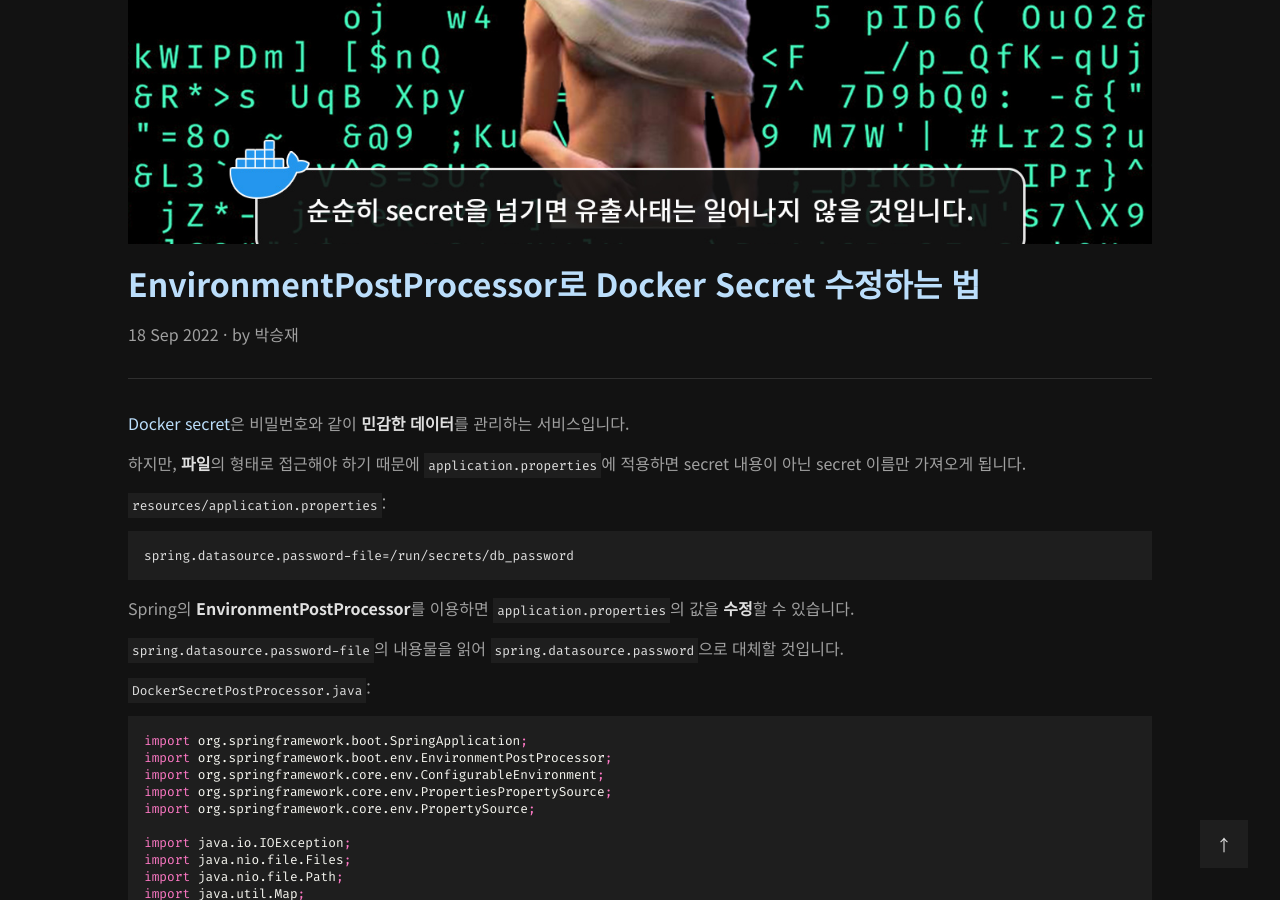
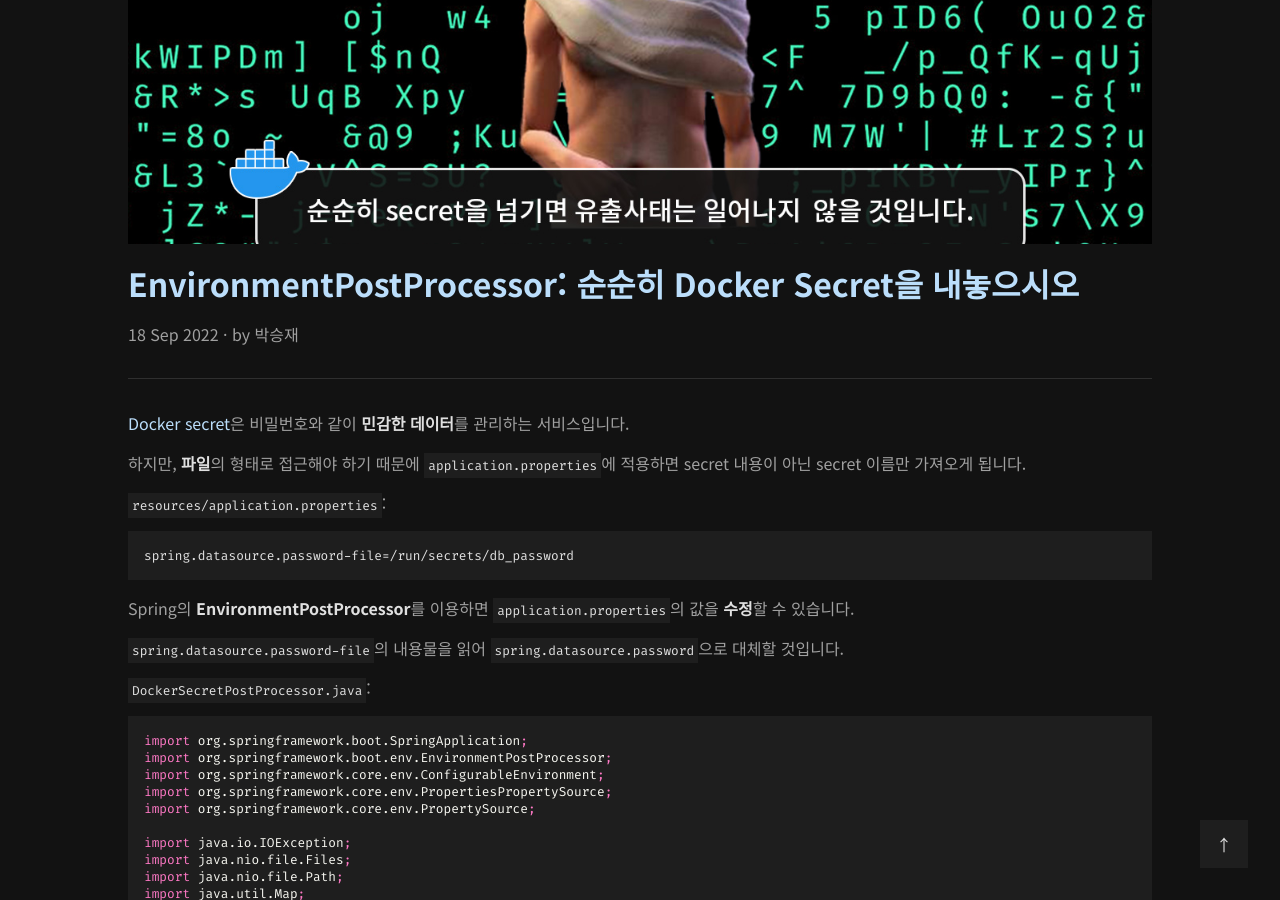
Before and after one commit to int-i/int-i.github.io, a Jekyll site: the page built from _posts/2022-09-18-spring-docker-secret.md, in a window 1280 px wide and 900 px high, scrolled down 342 px. Built offline with Jekyll 4.4.1, drawn with Linux system fonts in a browser that asks for light colours; a script that is not in the unit is left out; comment, search, counter and statistics services are not loaded.

Commit message:
Update post title

```diff
--- a/_posts/2022-09-18-spring-docker-secret.md
+++ b/_posts/2022-09-18-spring-docker-secret.md
@@ -1,5 +1,5 @@
 ---
-title: "EnvironmentPostProcessor로 Docker Secret 수정하는 법"
+title: "EnvironmentPostProcessor: 순순히 Docker Secret을 내놓으시오"
 date: 2022-09-18
 author: Astro36
 category: java
```
